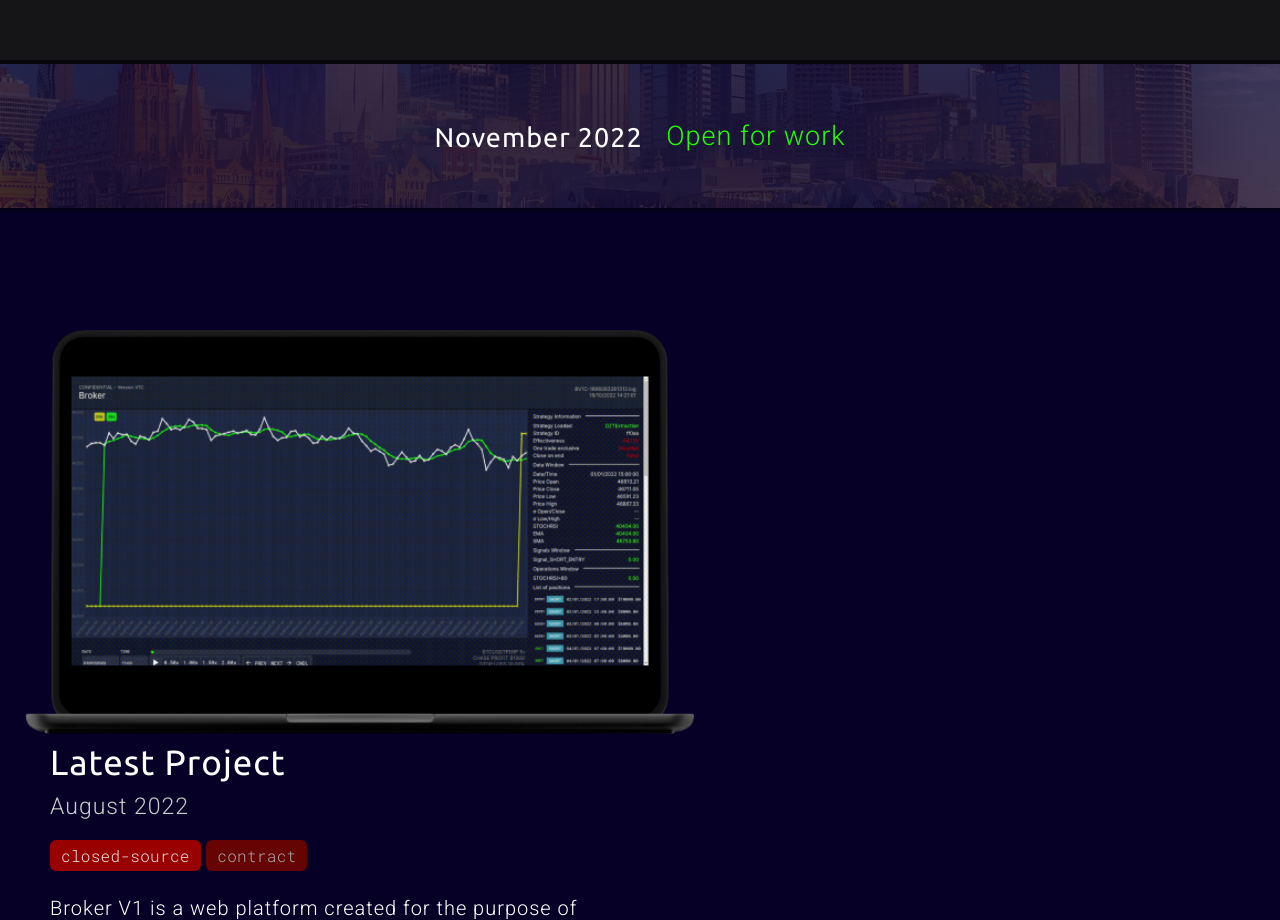
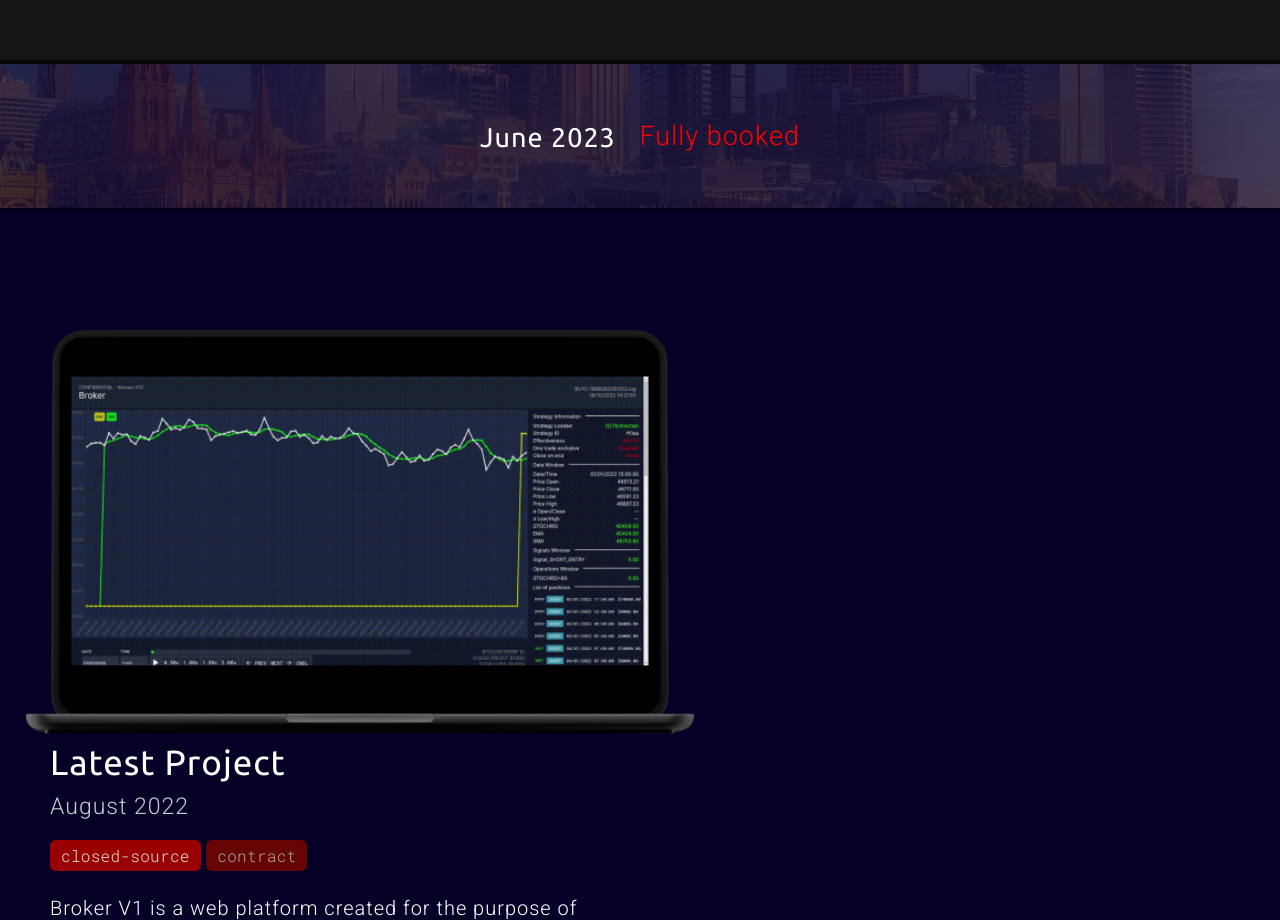
Before and after one commit to nickS1337/archivedevs, a plain HTML site: page public/index.html in a window 1280 px wide. Shown: the part 2320-3240 px from the top of the page. Drawn offline with Linux system fonts and the light colour scheme.

Commit message:
updated portfolio. 27 jun 2023

```diff
--- a/public/index.html
+++ b/public/index.html
@@ -185,8 +185,8 @@
     <div class="divider">
         <div id="divider-inner"></div>
         <div id="divider-contents">
-            <div id="divider-month">November 2022</div>
-            <div id="divider-availability" class="green">Open for work</div>
+            <div id="divider-month">Loading</div>
+            <div id="divider-availability" class="red">Fully booked</div>
         </div>
     </div>
 
--- a/public/scripts.js
+++ b/public/scripts.js
@@ -350,6 +350,12 @@ window.onload = ()=>{
 
     //sectionTracker();
 
+    var months = ["January", "February", "March", "April", "May", "June", "July", "August", "September", "October", "November", "December"];
+    var time_now = new Date();
+
+    //Ensure #divider-month shows the correct date:
+    $("#divider-month").html(months[time_now.getMonth()] + " " + time_now.getFullYear());
+
 }
 
 document.onmouseover = (e)=>{
```
Also changed, not shown: 1 other file.
